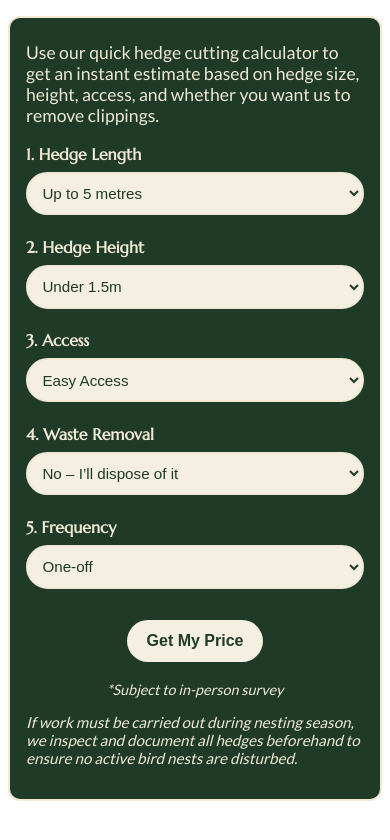
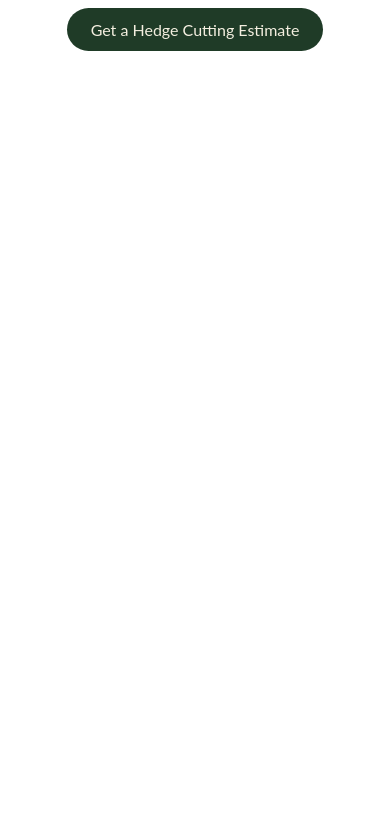
Before and after one commit to Elmandvale/hedge_calculator, a plain HTML site: page index.html in a window 390 px wide. Drawn offline with Linux system fonts and the light colour scheme.

Commit message:
Update index.html

```diff
--- a/index.html
+++ b/index.html
@@ -1,246 +1,112 @@
-<!DOCTYPE html>
-<html lang="en">
-<head>
-  <meta charset="UTF-8">
-  <title>Elm & Vale Hedge Cutting Estimator</title>
-  <meta name="viewport" content="width=device-width, initial-scale=1.0">
-  <link href="https://fonts.googleapis.com/css2?family=Lato&family=Marcellus&display=swap" rel="stylesheet">
 <style>
-    :root {
-      --primary-color: #1F3B27;
-      --background: #1F3B27;
-      --field-bg: #F4EFE0;
-      --field-border: #F0E9D5;
-      --text-color: #F0E9D5;
-      --button-bg: #F4EFE0;
-      --button-text: #1F3B27;
+  .ev-modal-bg {
+    display: none;
+    position: fixed;
+    z-index: 9999;
+    left: 0; top: 0;
+    width: 100%; height: 100%;
+    background: rgba(0, 0, 0, 0.7);
   }
 
-    body {
-      font-family: 'Lato', sans-serif;
-      margin: 0;
-      padding: 2rem 1rem;
-      background: transparent;
-      color: var(--text-color);
+  .ev-modal-content {
+    background: #1F3B27;
+    max-width: 95%;
+    width: 700px;
+    height: 90vh;
+    margin: 80px auto 0 auto; /* clears sticky header & centers horizontally */
+    border-radius: 8px;
+    position: relative;
+    overflow: hidden;
+    box-sizing: border-box;
+    display: flex;
+    flex-direction: column;
   }
 
-    .container {
-      max-width: 600px;
-      margin: 0 auto;
+  .ev-modal-content iframe {
+    width: 100%;
+    height: 100%;
+    border: none;
+    flex: 1;
   }
 
-    .card {
-      background: var(--background);
-      border: 2pt solid var(--field-border);
-      border-radius: 12px;
-      padding: 2rem;
+  .ev-close-top {
+    position: absolute;
+    top: 10px;
+    right: 15px;
+    font-size: 1.8rem;
+    color: #F4EFE0;
+    font-weight: bold;
+    cursor: pointer;
+    background: none;
+    border: none;
+    z-index: 10001;
   }
 
-    h2 {
-      margin: 0.9rem 0 0.25rem;
-      color: var(--text-color);
-      font-family: 'Marcellus', serif;
+  .ev-close-bottom {
+    position: sticky;
+    bottom: 0;
+    text-align: right;
+    padding: 0.75rem 1rem;
+    background: #1F3B27;
+    z-index: 10001;
   }
 
-    p {
-      color: var(--text-color);
+  .ev-close-bottom a {
+    color: #F4EFE0;
+    font-family: 'Lato', sans-serif;
+    text-decoration: none;
+    font-size: 1rem;
+    cursor: pointer;
   }
 
-    select {
-      width: 100%;
-      padding: 0.75rem;
-      font-size: 1rem;
-      margin-top: 0.25rem;
-      margin-bottom: 0.45rem;
-      border-radius: 999px;
-      border: 2pt solid var(--field-border);
-      background-color: var(--field-bg);
-      color: var(--primary-color);
-    }
-
-    button {
-      width: 25%;
-      padding: 0.75rem;
+  .ev-estimate-btn {
+    background: #1F3B27;
+    color: #F4EFE0;
+    padding: 0.75rem 1.5rem;
     font-size: 1rem;
     border-radius: 999px;
     border: none;
-      background: var(--button-bg);
-      color: var(--button-text);
-      font-weight: bold;
     cursor: pointer;
-      transition: background 0.3s;
+    font-family: 'Lato', sans-serif;
   }
 
-    button:hover {
+  .ev-estimate-btn:hover {
     opacity: 0.9;
   }
 
-    .result {
-      font-family: 'Marcellus', serif;
-      font-weight: bold;
-      font-size: 1.5rem;
-      color: var(--text-color);
-      text-align: center;
-      margin-top: 1rem;
-    }
   @media (max-width: 480px) {
-      body {
-        padding: 1rem 0.5rem;
+    .ev-close-top {
+      font-size: 2rem;
+      top: 6px;
+      right: 12px;
     }
 
-      .card {
-        padding: 1rem;
+    .ev-close-bottom {
+      padding: 0.5rem 0.75rem;
     }
 
-      h2 {
+    .ev-close-bottom a {
       font-size: 1rem;
-      }
-
-      select {
-        font-size: 0.95rem;
-        padding: 0.65rem;
-      }
-
-      button {
-        width: 40%;
-        font-size: 1rem;
-        padding: 0.75rem 1rem;
-      }
-
-      .result {
-        font-size: 1.2rem;
-      }
-
-      img {
-        height: 40px;
     }
   }
 </style>
-</head>
-<body>
-  <div class="container">
-    <div class="card">
-      <p style="font-size: 1.1rem; margin-top: 0.5rem;">
-        Use our quick hedge cutting calculator to get an instant estimate based on hedge size, height, access, and whether you want us to remove clippings.
-      </p>
 
-
-      <h2>1. Hedge Length</h2>
-      <select id="hedgeLength">
-        <option value="up_to_5">Up to 5 metres</option>
-        <option value="5_10">5–10 metres</option>
-        <option value="10_20">10–20 metres</option>
-        <option value="over_20">Over 20 metres (custom quote)</option>
-      </select>
-
-      <h2>2. Hedge Height</h2>
-      <select id="hedgeHeight">
-        <option value="low">Under 1.5m</option>
-        <option value="mid">1.5m to 2.5m</option>
-        <option value="tall">Over 2.5m</option>
-      </select>
-
-      <h2>3. Access</h2>
-      <select id="access">
-        <option value="easy">Easy Access</option>
-        <option value="difficult">Difficult Access</option>
-      </select>
-
-      <h2>4. Waste Removal</h2>
-      <select id="wasteRemoval">
-        <option value="no">No – I’ll dispose of it</option>
-        <option value="yes">Yes – Please remove trimmings</option>
-      </select>
-
-      <h2>5. Frequency</h2>
-      <select id="frequency">
-        <option value="one_off">One-off</option>
-        <option value="biannual">Biannually (typically spring & autumn)</option>
-        <option value="heavy_cut">Heavy Cut (50%+ hedge volume reduction)</option>
-      </select>
-
-
-
-      <div id="monthlyOption" style="margin-top: 1rem; font-size: 0.95rem; display: none;">
-        <label>
-          <input type="checkbox" id="monthlyPlan">
-          I'd like to spread the cost over 12 monthly payments (available for annual/biannual plans only).
-        </label>
+<!-- 🔘 Trigger Button -->
+<div style="text-align: center;">
+  <button class="ev-estimate-btn" onclick="document.getElementById('hedgeModal').style.display='block'">
+    Get a Hedge Cutting Estimate
+  </button>
 </div>
 
-      <div style="text-align: center; margin-top: 1.5rem;">
-        <button onclick="calculateHedgePrice()">Get My Price</button>
+<!-- 🔳 Modal Structure -->
+<div id="hedgeModal" class="ev-modal-bg">
+  <div class="ev-modal-content">
+    <button class="ev-close-top" onclick="document.getElementById('hedgeModal').style.display='none'">&times;</button>
 
-      </div>
-      <p id="hedgePriceOutput" class="result"></p>
-      <p style="text-align: center; font-size: 0.9rem; font-style: italic; color: var(--text-color);">*Subject to in-person survey</p>
-      <p style="font-size: 0.95rem; font-style: italic;">If work must be carried out during nesting season, we inspect and document all hedges beforehand to ensure no active bird nests are disturbed.</p>
+    <iframe src="https://hedge-estimator.netlify.app" title="Elm & Vale Hedge Cutting Estimator"></iframe>
 
+    <div class="ev-close-bottom">
+      <a onclick="document.getElementById('hedgeModal').style.display='none'">&times; Close</a>
     </div>
   </div>
-
-  <script>
-    function calculateHedgePrice() {
-      const length = document.getElementById('hedgeLength').value;
-      const height = document.getElementById('hedgeHeight').value;
-      const access = document.getElementById('access').value;
-      const removal = document.getElementById('wasteRemoval').value;
-      const frequency = document.getElementById('frequency').value;
-
-      if (length === 'over_20') {
-        document.getElementById('hedgePriceOutput').textContent = "Custom quote required due to hedge size.";
-        return;
-      }
-
-      let basePrice = 0;
-      if (length === 'up_to_5') basePrice = 60;
-      if (length === '5_10') basePrice = 90;
-      if (length === '10_20') basePrice = 120;
-
-      if (height === 'mid') basePrice *= 1.25;
-      if (height === 'tall') basePrice *= 1.5;
-      if (access === 'difficult') basePrice *= 1.1;
-
-      if (removal === 'yes') {
-        let wasteCost = 0;
-        if (length === 'up_to_5') wasteCost = 15;
-        if (length === '5_10') wasteCost = 25;
-        if (length === '10_20') wasteCost = 40;
-
-        if (height === 'mid') wasteCost *= 1.25;
-        if (height === 'tall') wasteCost *= 1.5;
-
-        basePrice += wasteCost;
-      }
-
-      if (frequency === 'biannual') basePrice *= 0.90;
-      if (frequency === 'heavy_cut') basePrice *= 1.35;
-
-      basePrice = Math.round(basePrice);
-      basePrice = Math.round(basePrice * 1.1);
-      let output = `Your price is £${basePrice}*`;
-      const monthly = document.getElementById('monthlyPlan');
-      if ((frequency === 'biannual') && monthly?.checked) {
-        const monthlyPrice = (basePrice / 12).toFixed(2);
-        output += ` or £${monthlyPrice}/month for 12 months`;
-      }
-      document.getElementById('hedgePriceOutput').textContent = output;
-    }
-  document.getElementById('frequency').addEventListener('change', function () {
-  const freq = this.value;
-    const monthlyBox = document.getElementById('monthlyOption');
-  const now = new Date();
-  const isNestingSeason = now.getMonth() >= 2 && now.getMonth() <= 7; // March–August
-
-
-  // Show monthly plan only for annual or biannual options
-  if (freq === 'biannual') {
-    monthlyBox.style.display = 'block';
-  } else {
-    monthlyBox.style.display = 'none';
-  }
-});
-</script>
-
-</body>
-</html>
+</div>
```
Lines whose indentation alone changed are shown as unchanged.
